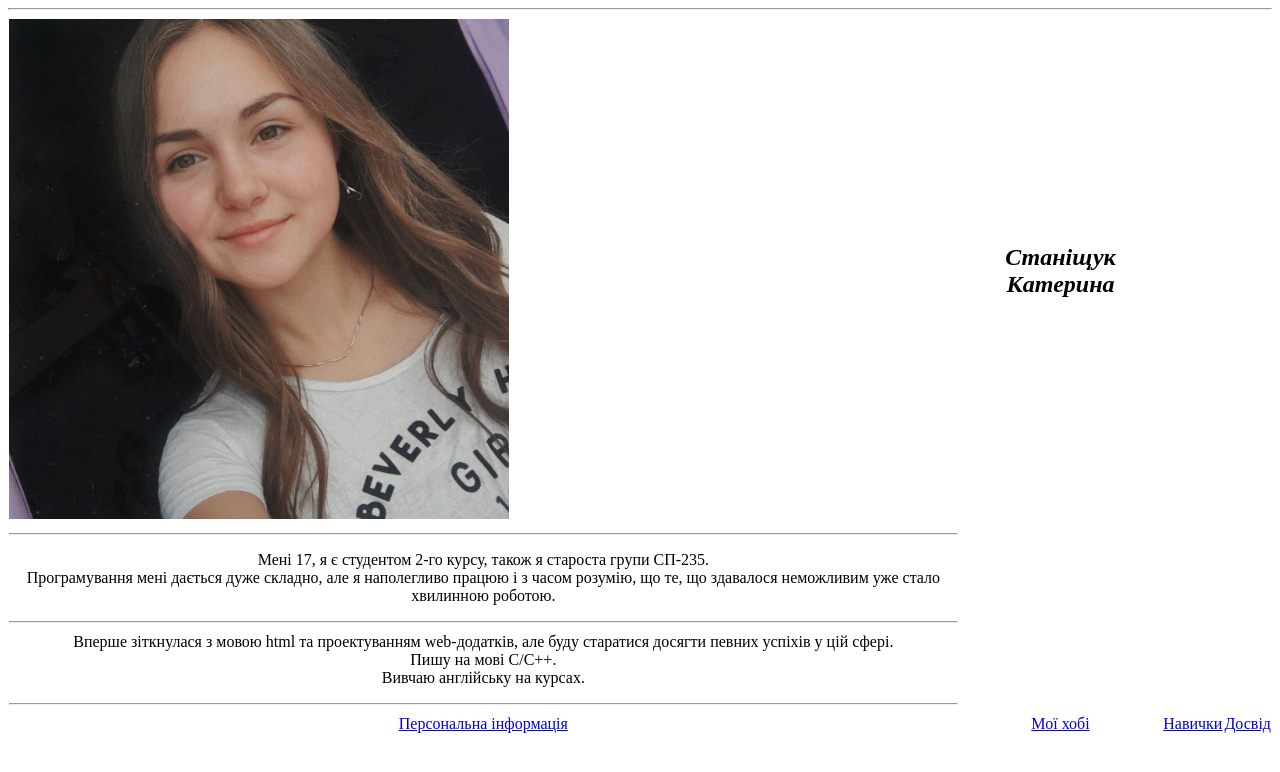
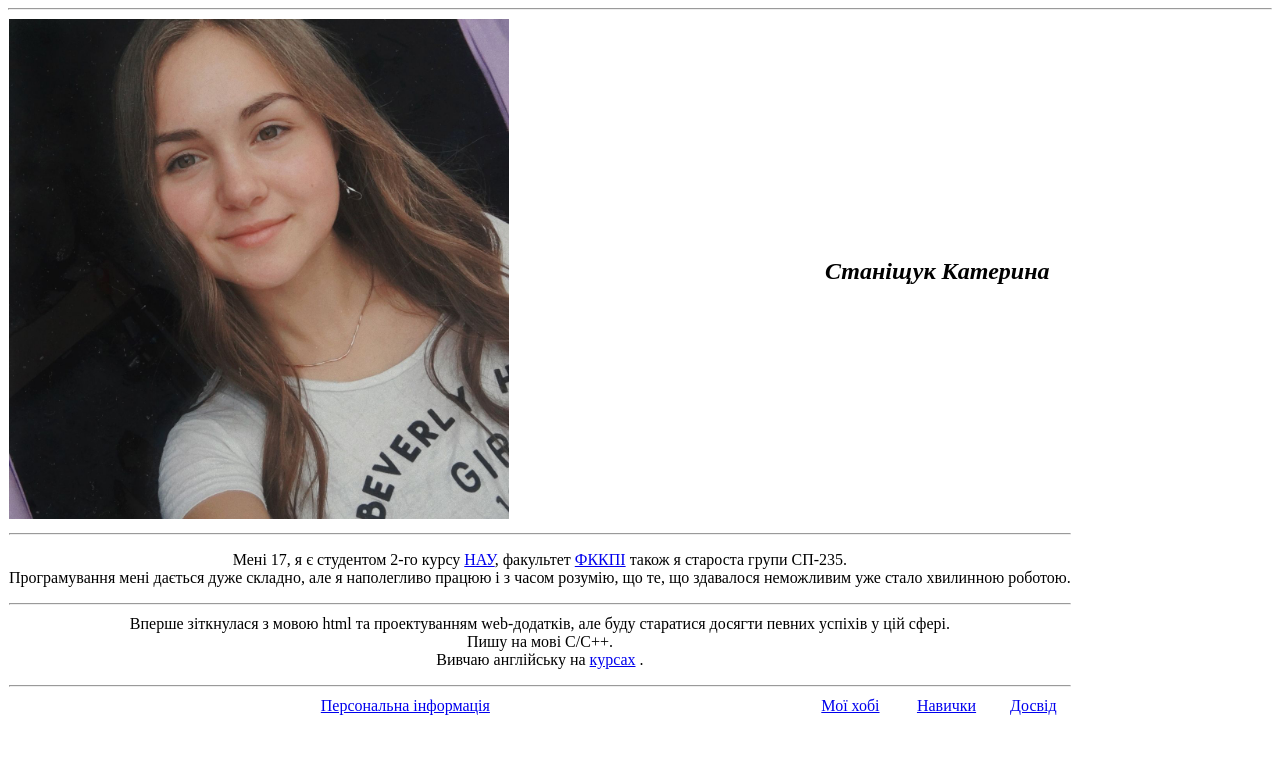
Before and after one commit to 2310-creator/progect, a plain HTML site: page index.html in a window 1280 px wide. Drawn offline with Linux system fonts and the light colour scheme.

Commit message:
Update index.html

```diff
--- a/index.html
+++ b/index.html
@@ -12,16 +12,16 @@
     width="500" height="500">
   <!-- Поміщаємо фото на сторінку, вказуємо його величину, за бажанням -->
     </td>
-    <td align="center">
-       <h2><i>Станіщук Катерина</i></h2>  <!--Заголовок, виділяємо жирним шрифтом -->
+    <td align="center" colspan="4">
+       <h2 ><i>Станіщук Катерина</i></h2>  <!--Заголовок, виділяємо жирним шрифтом -->
      </td>
      <hr>  <!--Горизонтальна лінія -->
    </tr>
    <tr>
-     <td align="center">
+     <td align="center" colspan="4">
        <hr>
           <p>  <!-- Абзац(Відкривання тегу)-->
-      Мені 17, я є студентом 2-го курсу, також я староста групи СП-235.
+      Мені 17, я є студентом 2-го курсу  <a href="https://nau.edu.ua/">НАУ</a>, факультет  <a href="http://fccpi.nau.edu.ua/">ФККПІ</a> також я староста групи СП-235.
       <br>  <!-- Переніс -->
       Програмування мені дається дуже складно, але я наполегливо працюю
       і з часом розумію, що те, що здавалося неможливим уже стало хвилинною
@@ -30,13 +30,13 @@
     </td>
    </tr>
    <tr>
-     <td align="center">
+     <td align="center" colspan="4">
      Вперше зіткнулася з мовою html та проектуванням web-додатків, але буду старатися
      досягти певних успіхів у цій сфері.
      <br><!-- Переніс -->
      Пишу на мові С/С++.
      <br><!-- Переніс -->
-     Вивчаю англійську на курсах.
+     Вивчаю англійську на <a href="https://oxford-school.com.ua/">курсах</a>  .
     </p><!-- Абзац(закриття тегу)-->
     <hr><!--Горизонтальна лінія -->
   </td>
```
